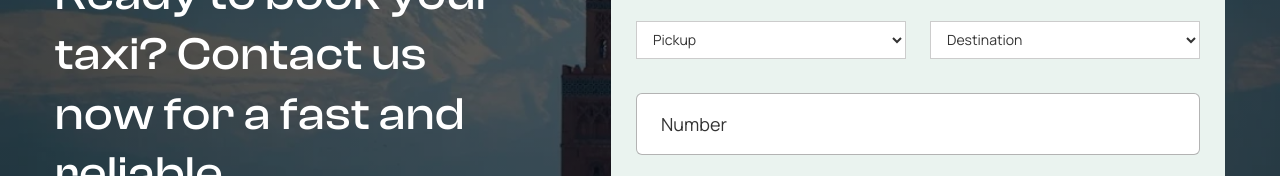
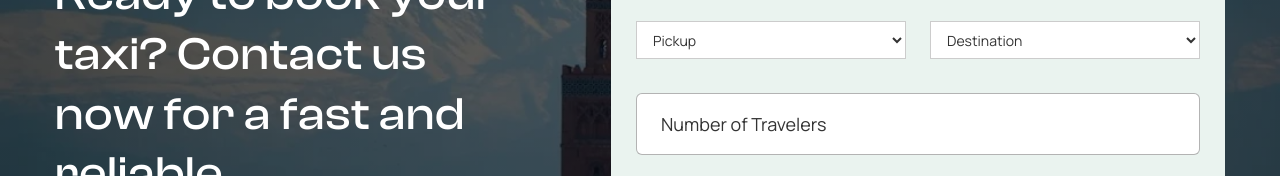
Before and after one commit to hamzaelbaz/taxitomarrakech, a website: page public/contact.html in a window 1280 px wide. Shown: the part 3242-3418 px from the top of the page. Drawn offline with nearby package versions, Linux system fonts and the light colour scheme.

```diff
--- a/public/contact.html
+++ b/public/contact.html
@@ -368,7 +368,7 @@
                                     </select>
                                     </div>
                                     <div class="form-fields-row">
-                                        <input class="form-field w-input" maxlength="256" name="Number" data-name="Number" placeholder="Number" type="number" id="nombre" required=""/>
+                                        <input class="form-field w-input" maxlength="256" name="Number" data-name="Number" placeholder="Number of Travelers" type="number" id="nombre" required=""/>
                                     </div>
                                     <div class="form-fields-row single-field"><textarea placeholder="Type your message" maxlength="5000" id="message" name="Your-Message" data-name="Your Message" class="form-field message-field w-node-fc5244b1-d148-5ede-2dc4-d8a561f2bfa3-901e9541 w-input"></textarea></div>
                                     <div class="form-accent-wrapper">
```
